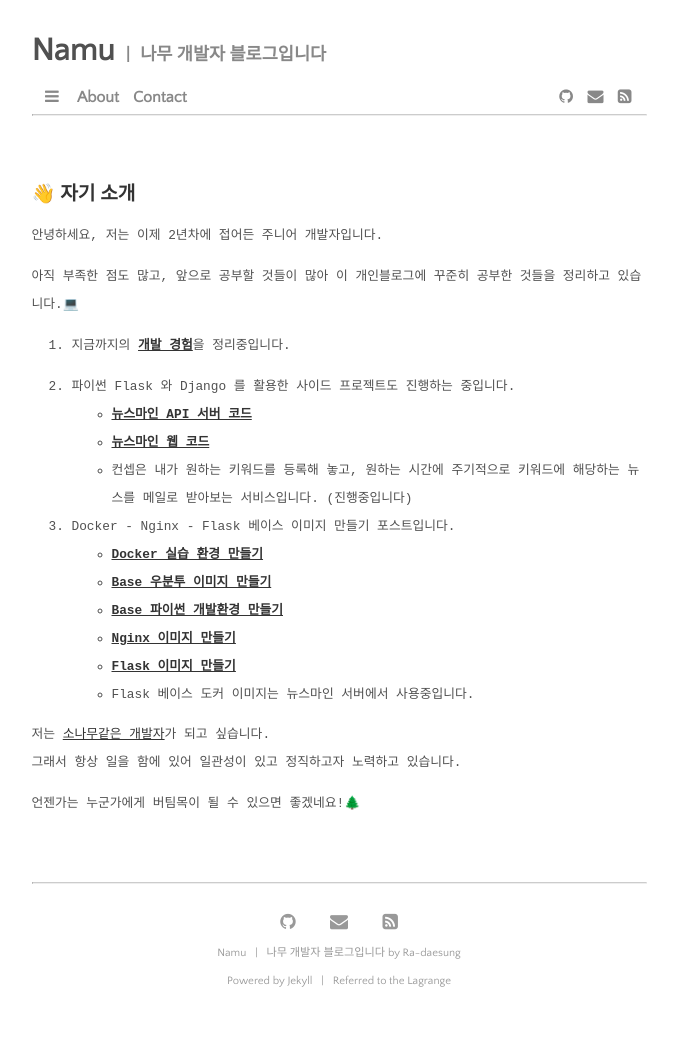
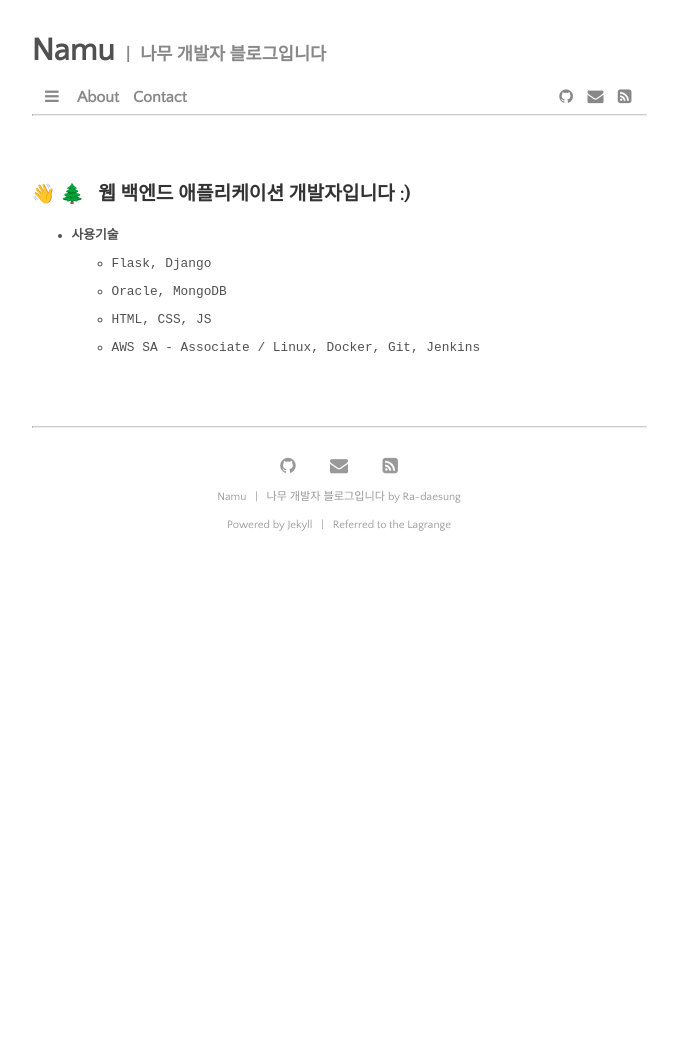
Before and after one commit to daesungRa/namu, a Jekyll site: the page built from about.markdown, in a window 1280 px wide. Shown: the whole page, without its empty margins (301-979 px from the left). Built offline with Jekyll 4.4.1, drawn with Linux system fonts in a browser that asks for light colours; emoji names are drawn with the system emoji font; some web fonts are replaced; after the commit the page ends 900 px from its top, so only the background shows below that.

Commit message:
home: Update about.mk

```diff
--- a/about.markdown
+++ b/about.markdown
@@ -5,30 +5,59 @@ permalink: /about/
 ---
 
 <br>
-## :wave: 자기 소개
+## :wave: :evergreen_tree: &nbsp; 웹 백엔드 애플리케이션 개발자입니다 :)
 
-안녕하세요, 저는 이제 2년차에 접어든 주니어 개발자입니다.<br>
+- **사용기술**
+    - Flask, Django
+    - Oracle, MongoDB
+    - HTML, CSS, JS
+    - AWS SA - Associate / Linux, Docker, Git, Jenkins
 
-아직 부족한 점도 많고, 앞으로 공부할 것들이 많아
-이 개인블로그에 꾸준히 공부한 것들을 정리하고 있습니다.:computer:<br>
+[//]: # (<br>)
 
-1. 지금까지의 **<a href="{{ site.github.url }}{% link _posts/etc/2021-04-17-project-experiences.markdown %}" target="_blank">개발 경험</a>**을 정리중입니다.
+[//]: # (## :wave: 자기 소개)
 
-2. 파이썬 Flask 와 Django 를 활용한 사이드 프로젝트도 진행하는 중입니다.
-- **<a href="https://github.com/daesungRa/newsmine" target="_blank">뉴스마인 API 서버 코드</a>**
-- **<a href="https://github.com/daesungRa/newsmine-web" target="_blank">뉴스마인 웹 코드</a>**
-- 컨셉은 내가 원하는 키워드를 등록해 놓고, 원하는 시간에 주기적으로 키워드에 해당하는 뉴스를 메일로 받아보는 서비스입니다. (진행중입니다)
+[//]: # ()
+[//]: # (안녕하세요, 저는 이제 2년차에 접어든 주니어 개발자입니다.<br>)
 
-3. Docker - Nginx - Flask 베이스 이미지 만들기 포스트입니다.
-- **<a href="{{ site.github.url }}{% link _posts/docker/2020-10-10-docker-config.markdown %}" target="_blank">Docker 실습 환경 만들기</a>**
-- **<a href="{{ site.github.url }}{% link _posts/docker/2020-10-11-docker-base.markdown %}" target="_blank">Base 우분투 이미지 만들기</a>**
-- **<a href="{{ site.github.url }}{% link _posts/docker/2020-10-14-docker-base-python.markdown %}" target="_blank">Base 파이썬 개발환경 만들기</a>**
-- **<a href="{{ site.github.url }}{% link _posts/docker/2020-10-18-docker-nginx.markdown %}" target="_blank">Nginx 이미지 만들기</a>**
-- **<a href="{{ site.github.url }}{% link _posts/docker/2020-10-19-docker-flask.markdown %}" target="_blank">Flask 이미지 만들기</a>**
-- Flask 베이스 도커 이미지는 뉴스마인 서버에서 사용중입니다.
+[//]: # ()
+[//]: # (아직 부족한 점도 많고, 앞으로 공부할 것들이 많아)
 
-저는 <a href="{{ site.github.url }}{% link _posts/daily/2020-05-23-namu.markdown %}" target="_blank">소나무같은 개발자</a>가
-되고 싶습니다.<br>
-그래서 항상 일을 함에 있어 일관성이 있고 정직하고자 노력하고 있습니다.
+[//]: # (이 개인블로그에 꾸준히 공부한 것들을 정리하고 있습니다.:computer:<br>)
 
-언젠가는 누군가에게 버팀목이 될 수 있으면 좋겠네요!:evergreen_tree:
+[//]: # ()
+[//]: # (1. 지금까지의 **<a href="{{ site.github.url }}{% link _posts/etc/2021-04-17-project-experiences.markdown %}" target="_blank">개발 경험</a>**을 정리중입니다.)
+
+[//]: # ()
+[//]: # (2. 파이썬 Flask 와 Django 를 활용한 사이드 프로젝트도 진행하는 중입니다.)
+
+[//]: # (- **<a href="https://github.com/daesungRa/newsmine" target="_blank">뉴스마인 API 서버 코드</a>**)
+
+[//]: # (- **<a href="https://github.com/daesungRa/newsmine-web" target="_blank">뉴스마인 웹 코드</a>**)
+
+[//]: # (- 컨셉은 내가 원하는 키워드를 등록해 놓고, 원하는 시간에 주기적으로 키워드에 해당하는 뉴스를 메일로 받아보는 서비스입니다. &#40;진행중입니다&#41;)
+
+[//]: # ()
+[//]: # (3. Docker - Nginx - Flask 베이스 이미지 만들기 포스트입니다.)
+
+[//]: # (- **<a href="{{ site.github.url }}{% link _posts/docker/2020-10-10-docker-config.markdown %}" target="_blank">Docker 실습 환경 만들기</a>**)
+
+[//]: # (- **<a href="{{ site.github.url }}{% link _posts/docker/2020-10-11-docker-base.markdown %}" target="_blank">Base 우분투 이미지 만들기</a>**)
+
+[//]: # (- **<a href="{{ site.github.url }}{% link _posts/docker/2020-10-14-docker-base-python.markdown %}" target="_blank">Base 파이썬 개발환경 만들기</a>**)
+
+[//]: # (- **<a href="{{ site.github.url }}{% link _posts/docker/2020-10-18-docker-nginx.markdown %}" target="_blank">Nginx 이미지 만들기</a>**)
+
+[//]: # (- **<a href="{{ site.github.url }}{% link _posts/docker/2020-10-19-docker-flask.markdown %}" target="_blank">Flask 이미지 만들기</a>**)
+
+[//]: # (- Flask 베이스 도커 이미지는 뉴스마인 서버에서 사용중입니다.)
+
+[//]: # ()
+[//]: # (저는 <a href="{{ site.github.url }}{% link _posts/daily/2020-05-23-namu.markdown %}" target="_blank">소나무같은 개발자</a>가)
+
+[//]: # (되고 싶습니다.<br>)
+
+[//]: # (그래서 항상 일을 함에 있어 일관성이 있고 정직하고자 노력하고 있습니다.)
+
+[//]: # ()
+[//]: # (언젠가는 누군가에게 버팀목이 될 수 있으면 좋겠네요!:evergreen_tree:)
```
